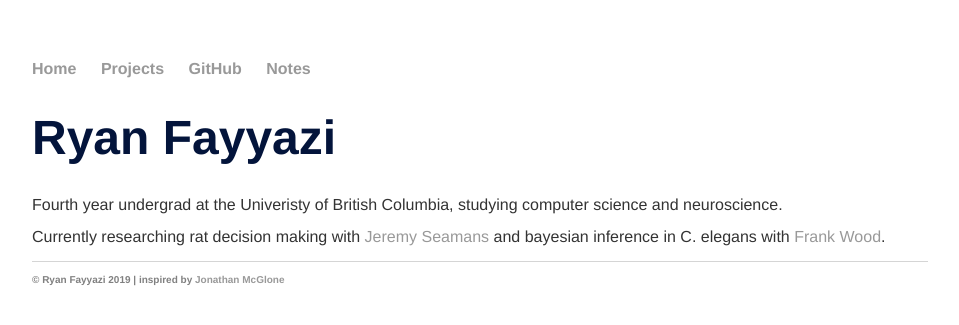
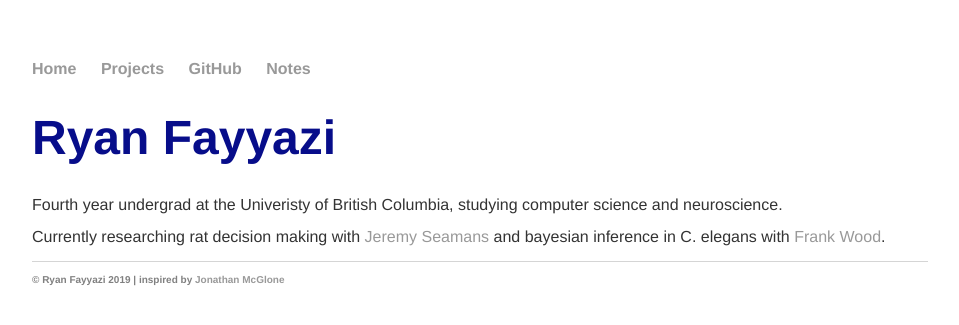
Before and after one commit to rfayyazi/rfayyazi.github.io, a Jekyll site: the page built from index.html, in a window 1280 px wide. Shown: the top 325 px of the page, without its empty margins (160-1119 px from the left). Built offline with Jekyll 4.4.1, drawn with Linux system fonts in a browser that asks for light colours; some web fonts are replaced.

Commit message:
Update main.css

```diff
--- a/css/main.css
+++ b/css/main.css
@@ -24,7 +24,7 @@ a:hover {
 h1 {
     font-size: 3em;
     font-family: 'Helvetica', 'Arial', 'Sans-Serif';
-    color: #03143B
+    color: #070D8A
 }
 p {
     font-size: 1.0em;
```
